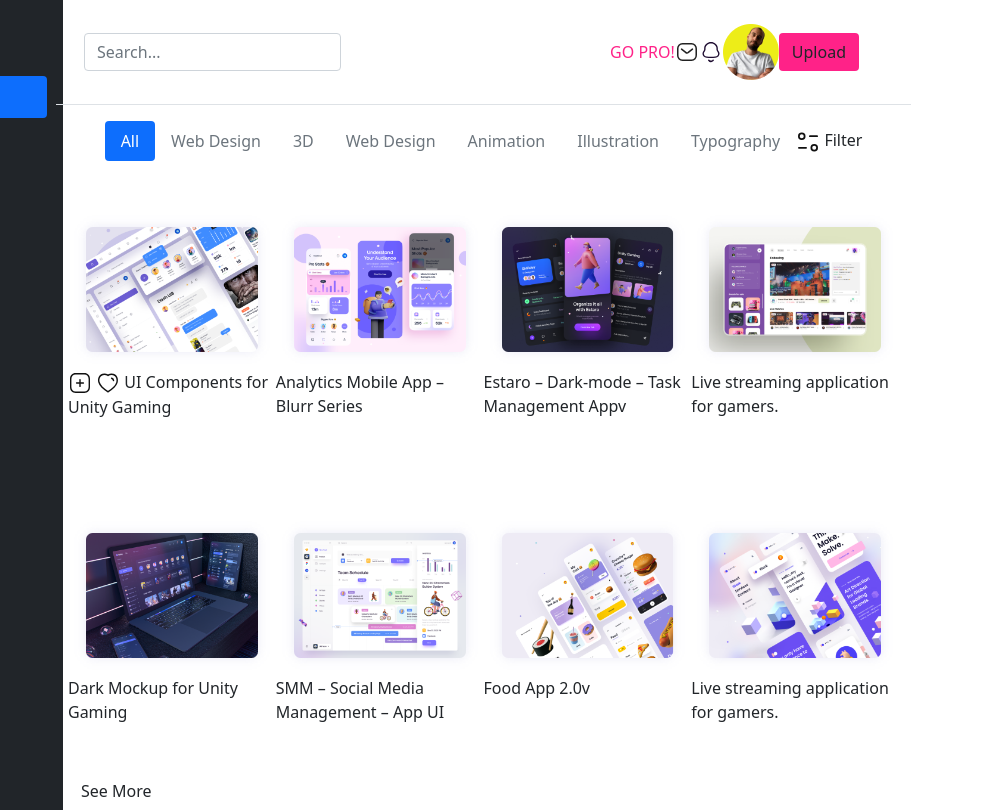
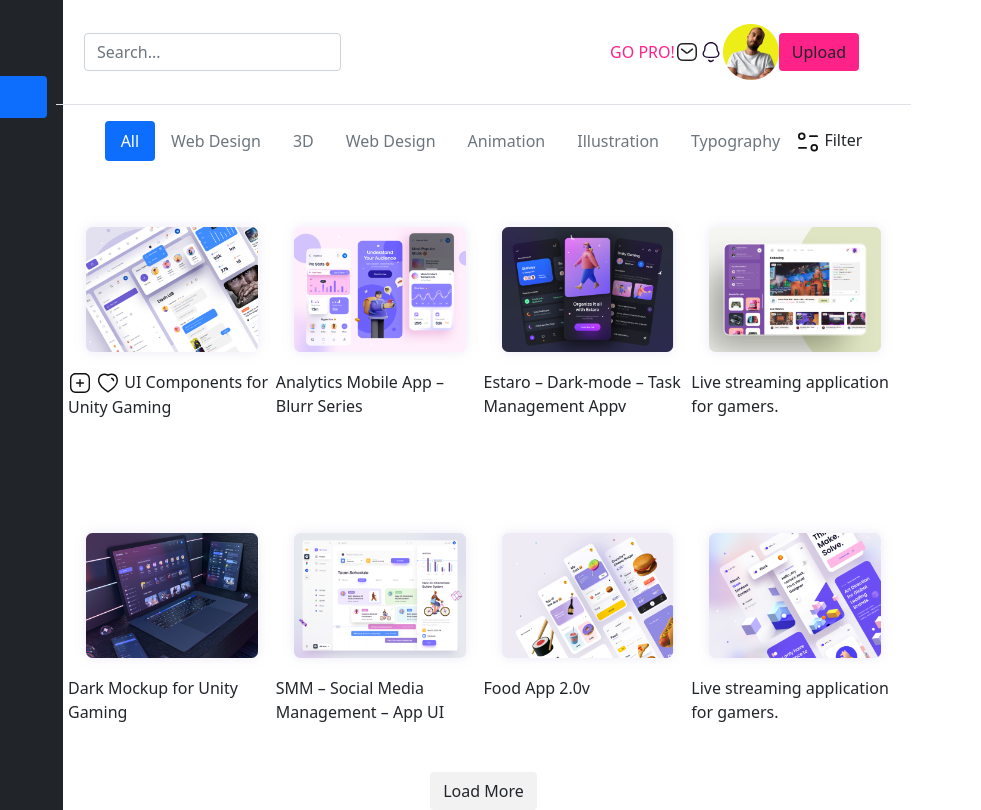
Before and after one commit to Mariamopataraia/Midtermexam-MP, a plain HTML site: page index.html in a window 1280 px wide. Shown: the full height of the page, 299-1280 px from the left. Drawn offline with nearby package versions, Linux system fonts and the light colour scheme.

Commit message:
load button

```diff
--- a/index.html
+++ b/index.html
@@ -180,7 +180,9 @@
                     </div>
                 </div>
                 <div class="row-12">
-                    <button  class="btn text-align-center d-inline-block justify-content-center">See More</button>
+                    <div class=" text-align-center justify-content-center d-flex">
+                        <button  class="btn pt-16 pr-108 pb-19 pl-105 smcolor">Load More</button>
+                    </div>
                 </div>
             </div>
         </div>
--- a/styles/styles.css
+++ b/styles/styles.css
@@ -5,5 +5,8 @@
     color: #FF2288;
 }
 .uploadbtn {
-    background-color: #FF2288 !important;;
+    background-color: #FF2288 !important;
 }
+.smcolor {
+    background-color: #F2F2F2 !important;
+}
```
